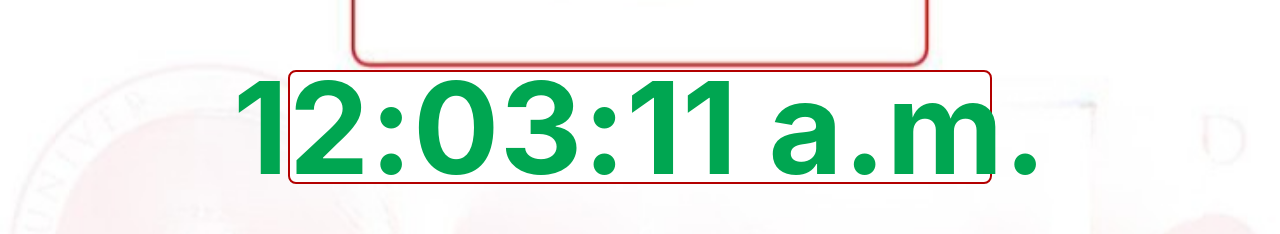
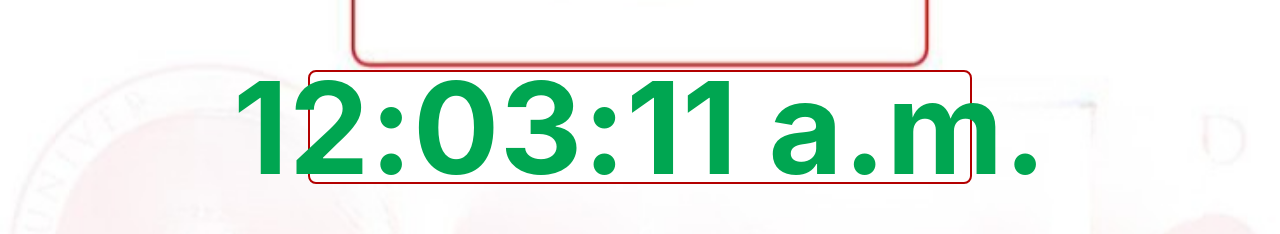
Before and after one commit to josia-wq/ESAN-Website, a plain HTML site: page index.html in a window 1280 px wide. Shown: the part 297-531 px from the top of the page. Drawn offline with Linux system fonts and the light colour scheme.

Commit message:
Update index.html

```diff
--- a/index.html
+++ b/index.html
@@ -80,7 +80,7 @@
 
             text-align: center;
 
-            width: 700px; /* Feste Breite, damit der Text den Rahmen ausfüllt */
+            width: 660px; /* Feste Breite, damit der Text den Rahmen ausfüllt */
 
             height: 110px;
 
```
